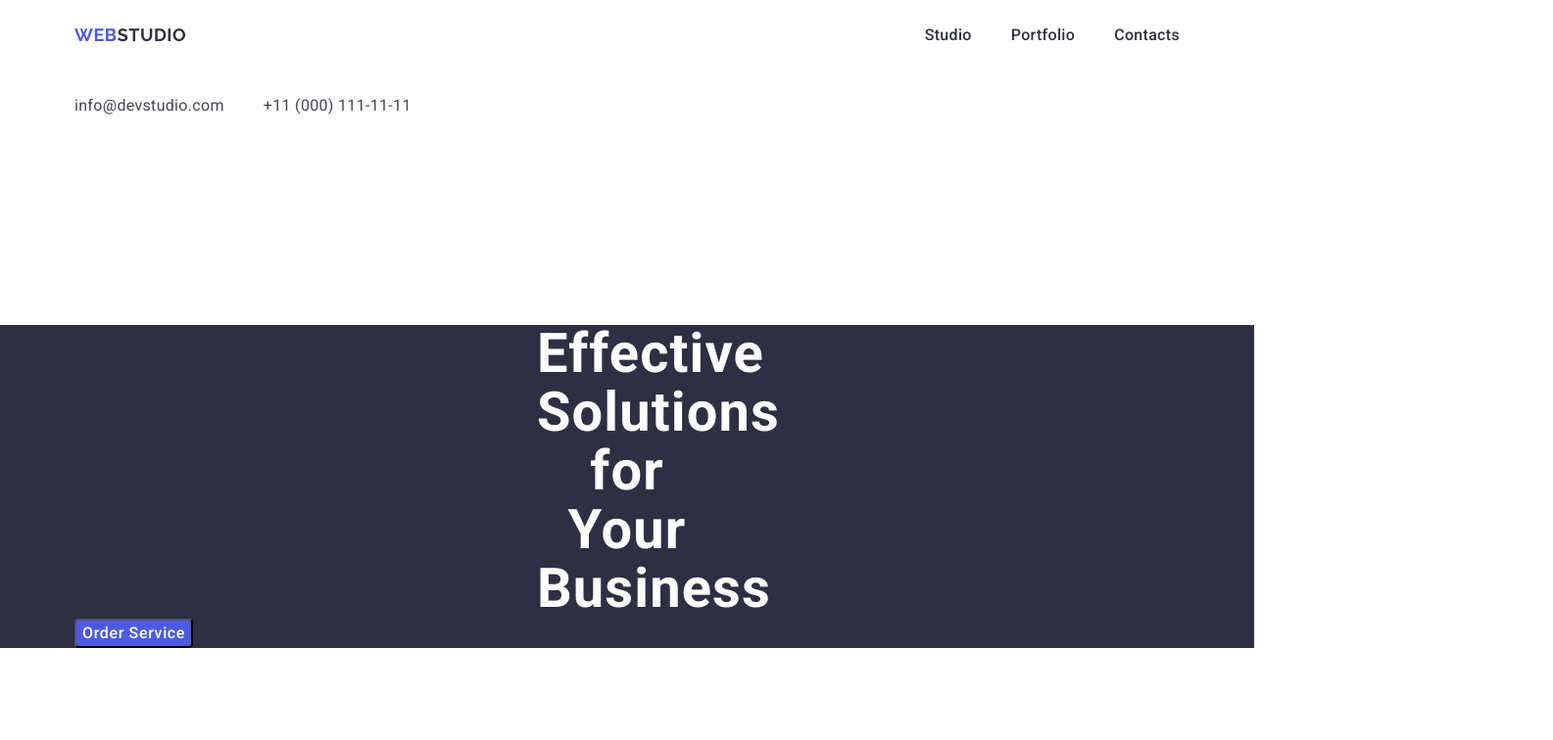
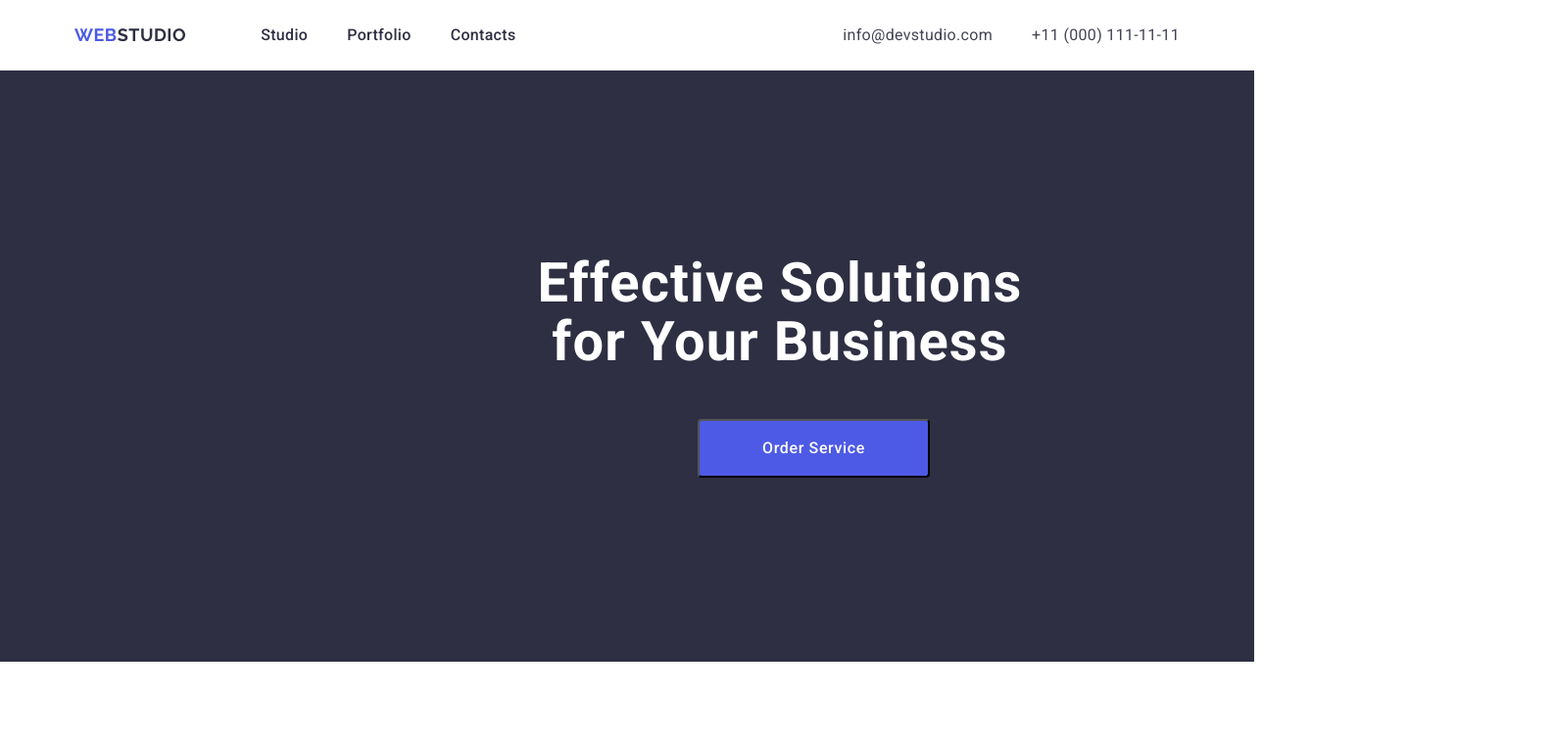
Before and after one commit to ValeriiaDuving/goit-markup-hw-03, a plain HTML site: page index.html in a window 1280 px wide. Shown: the top 756 px of the page at 98% size, 1585 px wide, since content can reach past the window. Drawn offline with nearby package versions, Linux system fonts and the light colour scheme.

Commit message:
edit css

```diff
--- a/css/styles.css
+++ b/css/styles.css
@@ -114,6 +114,7 @@ img {
     background-color: #2e2f42;
 }
 
+
 .solutions {
     font-size: 56px;
     line-height: 1.07;
@@ -121,9 +122,11 @@ img {
     text-align: center;
     color: #fff;
     background-color: #2e2f42;
-    margin-top: 188px;
+    padding-top: 188px;
+    margin-bottom: 48px;
+    width: 496px;
+    margin-right: 472px;
     margin-left: 472px;
-    margin-right: 472px;
 }
 
 .btn-solutions {
@@ -136,6 +139,11 @@ img {
     color: #fff;
     background-color: #4d5ae5;
     cursor: pointer;
+    width: 237px;
+    padding: 16px 32px;
+    margin-bottom: 188px;
+    margin-right: 636px;
+    margin-left: 636px;
 }
 
 .btn-solutions:hover,
--- a/index.html
+++ b/index.html
@@ -23,7 +23,7 @@
     <link rel="stylesheet" href="./css/styles.css" />
   </head>
   <body>
-    <header>
+    <header class="page-header">
       <div class="container">
         <nav class="header-nav">
           <a class="logo logo-header" href="./index.html">
```
